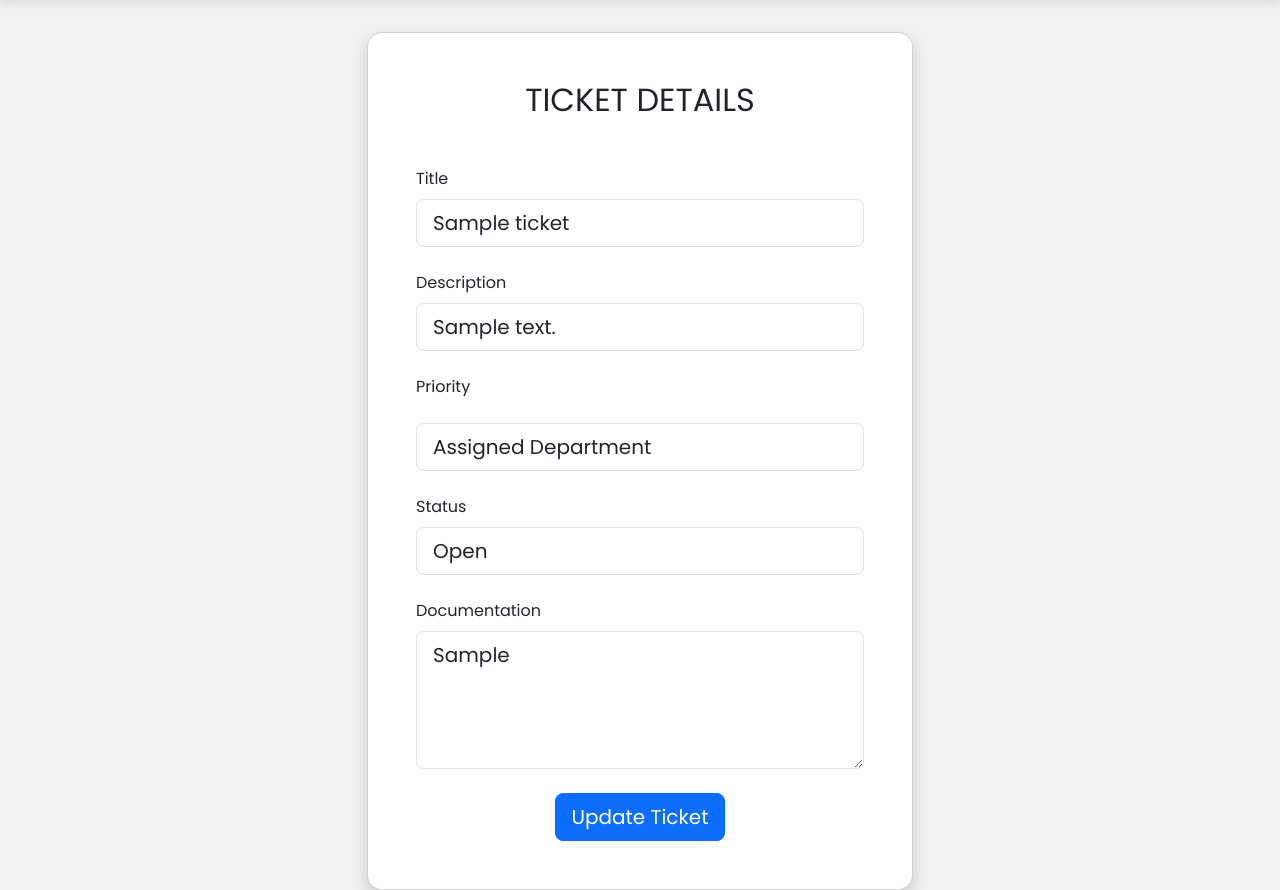
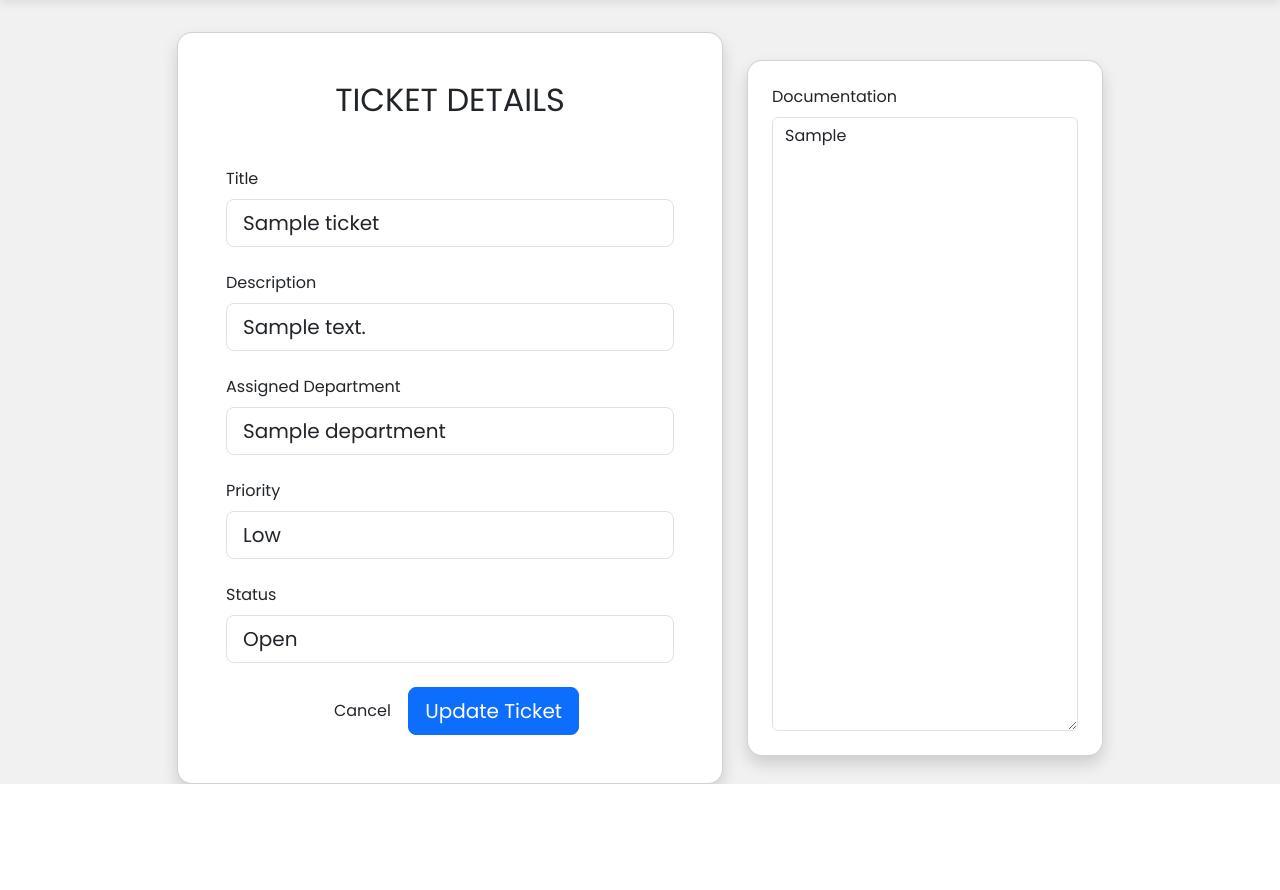
Before and after one commit to luismarrer/Probless-project, a Django app: page /1/1/ticket/1/ in a window 1280 px wide. Shown: the part 90-980 px from the top of the page. After the commit the page ends 874 px from the top, so only its background shows below. Run offline with Django 5.2, Linux system fonts and the light colour scheme; a user stored in the database is signed in; tables that the repository leaves empty hold one stand-in row (values such as "Sample post").

Commit message:
Enhance ticket and dashboard styling; add status indicators and improve user forms

```diff
--- a/probless/account/templates/create_user.html
+++ b/probless/account/templates/create_user.html
@@ -66,9 +66,9 @@
                                 </div>
 
                                 <div class="d-flex justify-content-center">
+                                    <button type="button" class="btn" onclick="window.history.back();">Cancel</button>
                                     <button type="submit" data-mdb-button-init data-mdb-ripple-init class="btn btn-block custom-button-auth text-white" style="background: #4d9afd">Create</button>
                                 </div>
-
                             </form>
                         </div>
                     </div>
--- a/probless/core/static/style-dashboard.css
+++ b/probless/core/static/style-dashboard.css
@@ -10,7 +10,12 @@
 	overflow-y: auto;
 }
 
+.top-half {
+    height: 35vh;
+}
+
 .bottom-half {
+    height: 50vh;
     background-color: white;
 }
 
@@ -37,12 +42,18 @@
 .circle {
     width: 10px;
     height: 10px;
+}
+
+.open {
     background-color: green;
+}
+
+.in_progress {
+    background-color: orange;
 }
 
 .status-square {
     width: 50px;
     height: 50px;
-    background-color: green;
 	margin-bottom: 3rem
 }
--- a/probless/core/static/style-ticket.css
+++ b/probless/core/static/style-ticket.css
@@ -17,3 +17,7 @@
 .floating-button button {
     width: 100%;
 }
+
+.card {
+    border-radius: 15px;
+}
--- a/probless/core/templates/dashboard.html
+++ b/probless/core/templates/dashboard.html
@@ -35,7 +35,7 @@
 									{% for ticket_department in tickets_department %}
 										{% if forloop.counter <= 5 %}
 											<tr onclick="window.location.href='{% url 'ticket_detail' workspace.id department.id ticket_department.id %}'">
-												<td class="d-flex align-items-center"><div class="circle rounded-circle me-2"></div>{{ ticket_department.status }}</td>
+												<td class="d-flex align-items-center"><div class="circle {% if ticket_department.status == 'open' %}open{% elif ticket_department.status == 'in_progress'%}in_progress{% endif %} rounded-circle me-2"></div>{{ ticket_department.status }}</td>
 												<td class="{% if ticket_department.priority == 'high' %}table-danger{% elif ticket_department.priority == 'medium' %}table-warning{% endif %}">{{ ticket_department.priority }}</td>
 												<td>{{ ticket_department.user_id.first_name }} {{ ticket_department.user_id.last_name }}</td>
 												<td>{{ ticket_department.title }}</td>
@@ -55,7 +55,7 @@
 			</div>
         {% endif %}
         <!-- Bottom Half -->
-        <div class="bottom-half vh-100">
+        <div class="bottom-half">
             <div class="container mt-3">
 				<div class="d-flex align-items-center">
                 	<h3>My Tickets</h3>
@@ -69,7 +69,7 @@
 									<a href="{% url 'ticket_detail' workspace.id department.id ticket.id %}">
 										<div class="row g-0">
 											<div class="d-flex justify-content-center align-items-center col-md-4">
-												<div class="status-square rounded-3"></div>
+												<div class="status-square {% if ticket.status == 'open' %}open{% elif ticket.status == 'in_progress'%}in_progress{% endif %} rounded-3"></div>
 											</div>
 											<div class="col-md-8">
 												<div class="card-body">
--- a/probless/core/templates/show_manage_tickets.html
+++ b/probless/core/templates/show_manage_tickets.html
@@ -27,7 +27,7 @@
 						<tbody>
 						{% for ticket_department in tickets_department %}
 								<tr onclick="window.location.href='{% url 'ticket_detail' workspace.id department.id ticket_department.id %}'">
-									<td class="d-flex align-items-center"><div class="circle rounded-circle me-2"></div>{{ ticket_department.status }}</td>
+									<td class="d-flex align-items-center"><div class="circle {% if ticket_department.status == 'open' %}open{% elif ticket_department.status == 'in_progress'%}in_progress{% endif %} rounded-circle me-2"></div>{{ ticket_department.status }}</td>
 									<td class="{% if ticket_department.priority == 'high' %}table-danger{% elif ticket_department.priority == 'medium' %}table-warning{% endif %}">{{ ticket_department.priority }}</td>
 									<td>{{ ticket_department.user_id.first_name }} {{ ticket_department.user_id.last_name }}</td>
 									<td>{{ ticket_department.title }}</td>
--- a/probless/core/templates/show_my_tickets.html
+++ b/probless/core/templates/show_my_tickets.html
@@ -25,7 +25,7 @@
 					<tbody>
 						{% for ticket in tickets %}
 							<tr onclick="window.location.href='{% url 'ticket_detail' workspace.id department.id ticket.id %}'">
-								<td class="d-flex align-items-center"><div class="circle rounded-circle me-2"></div>{{ ticket.status }}</td>
+								<td class="d-flex align-items-center"><div class="circle {% if ticket.status == 'open' %}open{% elif ticket.status == 'in_progress'%}in_progress{% endif %} rounded-circle me-2"></div>{{ ticket.status }}</td>
 								<td>{{ ticket.title }}</td>
 								<td>{{ ticket.created_at|date:"SHORT_DATE_FORMAT" }}</td>
 								<td>{{ ticket.updated_at|date:"SHORT_DATE_FORMAT"  }}</td>
--- a/probless/core/templates/ticket_detail.html
+++ b/probless/core/templates/ticket_detail.html
@@ -1,33 +1,5 @@
 {% extends "layout.html" %}
 
-{% comment %} {% block title %}Ticket Details{% endblock %}
-
-{% block content %}
-	<h1>Ticket: {{ ticket.title }}</h1>
-	<p>Description: {{ ticket.description }}</p>
-	<p>Priority: {{ ticket.get_priority_display }}</p>
-	<p>Status: {{ ticket.get_status_display }}</p>
-	<p>Department: {{ ticket.assigned_department_id.name }}</p>
-
-	{% if user.role == 'admin' %}
-		<form method="POST">
-			{% csrf_token %}
-			<label for="documentation">Documentation:</label><br>
-			<textarea id="documentation" name="documentation">{{ ticket.documentation }}</textarea><br>
-
-			<label for="status">Change Status:</label><br>
-			<select id="status" name="status">
-				<option value="open" {% if ticket.status == 'Open' %}selected{% endif %}>Open</option>
-				<option value="in_progress" {% if ticket.status == 'In progress' %}selected{% endif %}>In Progress</option>
-				<option value="closed" {% if ticket.status == 'Closed' %}selected{% endif %}>Closed</option>
-			</select><br>
-
-			<button type="submit">Update Ticket</button>
-		</form>
-	{% else %}
-		<p>You do not have permission to manage this ticket.</p>
-	{% endif %}
-{% endblock %} {% endcomment %}
 {% load static %}
 
 {% block title %}Ticket{% endblock %}
@@ -41,6 +13,9 @@
                         <div class="card-body p-5">
                             <h2 class="text-uppercase text-center mb-5">Ticket Details</h2>
 
+                            <form method="POST">
+                                {% csrf_token %}
+
                                 {% if error %}
                                     <div class="alert alert-danger" role="alert">{{ error }}</div>
                                 {% endif %}
@@ -50,42 +25,38 @@
                                     <p class="form-control form-control-lg">{{ ticket.title }}</p>
                                 </div>
 
-
                                 <div class="mb-4">
                                     <label class="form-label form-label-lg">Description</label>
                                     <p class="form-control form-control-lg">{{ ticket.description }}</p>
                                 </div>
 
-                        <form method="POST">
-                            {% csrf_token %}
+                                <div class="form-outline mb-4">
+                                    <label class="form-label form-label-lg" for="assigned_department_id">Assigned Department</label>
+                                    <p class="form-control form-control-lg">{{ ticket.assigned_department_id.name }}</p>
+                                </div>
 
                                 {% if request.user.role == 'admin' %}
 
                                     <div class="form-outline mb-4">
-                                <label cclass="form-control form-control-lg" for="priority">Priority</label>
-                                {{ form.priority }}
+                                        <label class="form-label form-label-lg" for="priority">Priority</label>
+                                        <select id="priority" name="priority" class="form-control form-control-lg">
+                                            <option value="low" {% if ticket.priority == 'Low' %}selected{% endif %}>Low</option>
+                                            <option value="medium" {% if ticket.priority == 'Medium' %}selected{% endif %}>Medium</option>
+                                            <option value="high" {% if ticket.priority == 'High' %}selected{% endif %}>High</option>
+                                        </select>
                                     </div>
 
-                            <div class="form-outline mb-4">
-                                <label class="form-control form-control-lg"" for="assigned_department_id">Assigned Department</label>
-                                {{ form.assigned_department_id }}
-                            </div>
 
                                     <div class="form-outline mb-4">
                                         <label class="form-label form-label-lg" for="status">Status</label>
                                         <select id="status" name="status" class="form-control form-control-lg">
-                                    <option value="open" {% if ticket.status == 'Open' %}selected{% endif %}>Open</option>
-                                    <option value="in_progress" {% if ticket.status == 'In Progress' %}selected{% endif %}>In Progress</option>
-                                    <option value="closed" {% if ticket.status == 'Closed' %}selected{% endif %}>Closed</option>
+                                            <option value="open" {% if ticket.status == 'open' %}selected{% endif %}>Open</option>
+                                            <option value="in_progress" {% if ticket.status == 'in_Progress' %}selected{% endif %}>In Progress</option>
+                                            <option value="Closed" {% if ticket.status == 'closed' %}selected{% endif %}>Closed</option>
                                         </select>
                                     </div>
-
-                            <div class="form-outline mb-4">
-                                <label class="form-label form-label-lg" for="documentation">Documentation</label>
-                                <textarea id="documentation" name="documentation" class="form-control form-control-lg" rows="4">{{ ticket.documentation }}</textarea>
-                            </div>
-
                                     <div class="text-center mt-4">
+                                        <button type="button" class="btn" onclick="window.history.back();">Cancel</button>
                                         <button type="submit" class="btn btn-primary btn-lg">Update Ticket</button>
                                     </div>
                                 {% else %}
@@ -96,6 +67,15 @@
                         </div>
                     </div>
                 </div>
+                    <div class="col-md-4">
+                        <div class="card shadow gradient-custom-3">
+                            <div class="card-body p-4">
+                                <label class="form-label form-label-lg" for="documentation">Documentation</label>
+                                <textarea id="documentation" name="documentation" class="form-control" rows="25">{{ ticket.documentation }}</textarea>
+                            </div>
+                        </div>
+                    </div>
+                </div>
             </div>
         </div>
     </div>
--- a/probless/core/views.py
+++ b/probless/core/views.py
@@ -133,14 +133,16 @@ def ticket_detail(request, ticket_id, workspace_id, department_id):
         if request.method == 'POST':
 
             documentation = request.POST.get('documentation')
+            status = request.POST.get('status')
+            priority = request.POST.get('priority')
 
             ticket.documentation = documentation
-            ticket.status = 'Closed'  # Assign a closed status
+            ticket.status = status
+            ticket.priority = priority
             ticket.save()
 
-            workspace_name = ticket.assigned_department_id.workspace_id.name
-            department_name = ticket.assigned_department_id.name
-            return redirect('dashboard', workspace_name=workspace_name, department_name=department_name)
+
+            return redirect('dashboard', workspace_id=workspace_id, department_id=department_id)
         else:
 
             return render(request, 'ticket_detail.html', {'ticket': ticket})
@@ -153,16 +155,16 @@ def ticket_detail(request, ticket_id, workspace_id, department_id):
 
 @login_required
 def tickets_history(request, workspace_id, department_id):
-    workspace = Workspace.objects.filter(id=workspace_id)
+    workspace = Workspace.objects.get(id=workspace_id)
     department = Department.objects.get(
-        id=department_id, workspace_id=workspace_id)
+        id=department_id, workspace_id=workspace.id)
     closed_tickets = Ticket.objects.filter(
         user_id=request.user, status='Closed', assigned_department_id=department)
 
     return render(request, 'tickets_history.html', {
         'closed_tickets': closed_tickets,
-        'workspace_name': workspace,
-        'department_name': department.name,
+        'workspace': workspace,
+        'department': department,
     })
 
 
```
Also changed, not shown: probless/core/templates/create_ticket.html (+10 -16 lines), probless/core/templates/tickets_history.html (+27 -18 lines), probless/account/templates/update_user.html (line endings or trailing spaces), probless/account/templates/view_detail_user.html (line endings or trailing spaces), probless/account/views.py (line endings or trailing spaces). Lines whose indentation alone changed are shown as unchanged.
